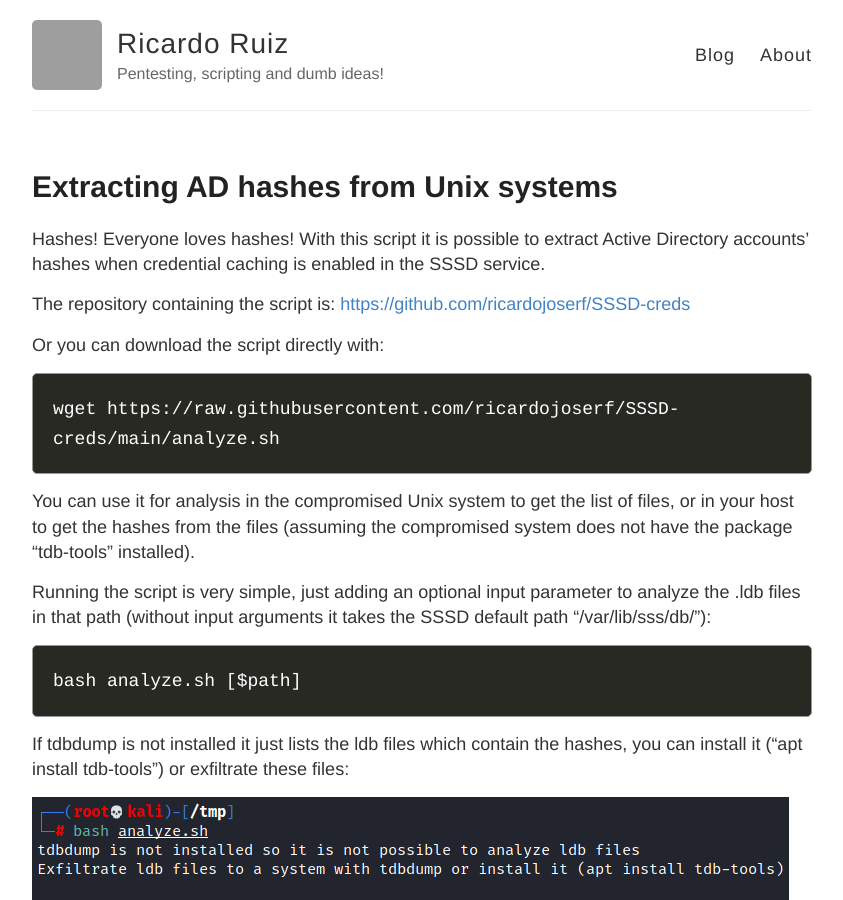
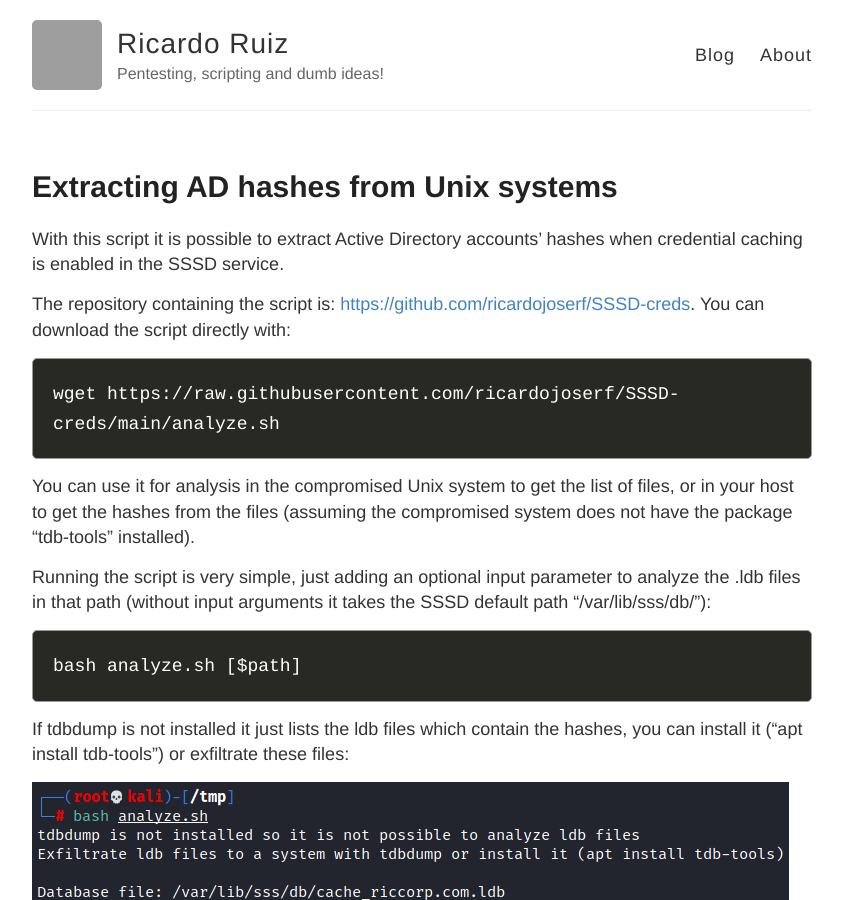
Before and after one commit to ricardojoserf/ricardojoserf.github.io, a Jekyll site: the page built from _posts/2022-1-10-sssd.md, in a window 1280 px wide and 900 px high. Shown: the whole window, without its empty margins (218-1061 px from the left). Built offline with Jekyll 4.4.1, drawn with Linux system fonts in a browser that asks for light colours; grey boxes are pictures that could not be loaded.

Commit message:
Update 2022-1-10-sssd.md

````diff
--- a/_posts/2022-1-10-sssd.md
+++ b/_posts/2022-1-10-sssd.md
@@ -4,14 +4,12 @@
 excerpt_separator: <!--more-->
 ---
 
-Hashes! Everyone loves hashes! With this script it is possible to extract Active Directory accounts' hashes when credential caching is enabled in the SSSD service.
+With this script it is possible to extract Active Directory accounts' hashes when credential caching is enabled in the SSSD service.
 
 
 <!--more-->
 
-The repository containing the script is: [https://github.com/ricardojoserf/SSSD-creds](https://github.com/ricardojoserf/SSSD-creds)
-
-Or you can download the script directly with:
+The repository containing the script is: [https://github.com/ricardojoserf/SSSD-creds](https://github.com/ricardojoserf/SSSD-creds). You can download the script directly with:
 
 ```
 wget https://raw.githubusercontent.com/ricardojoserf/SSSD-creds/main/analyze.sh
````
